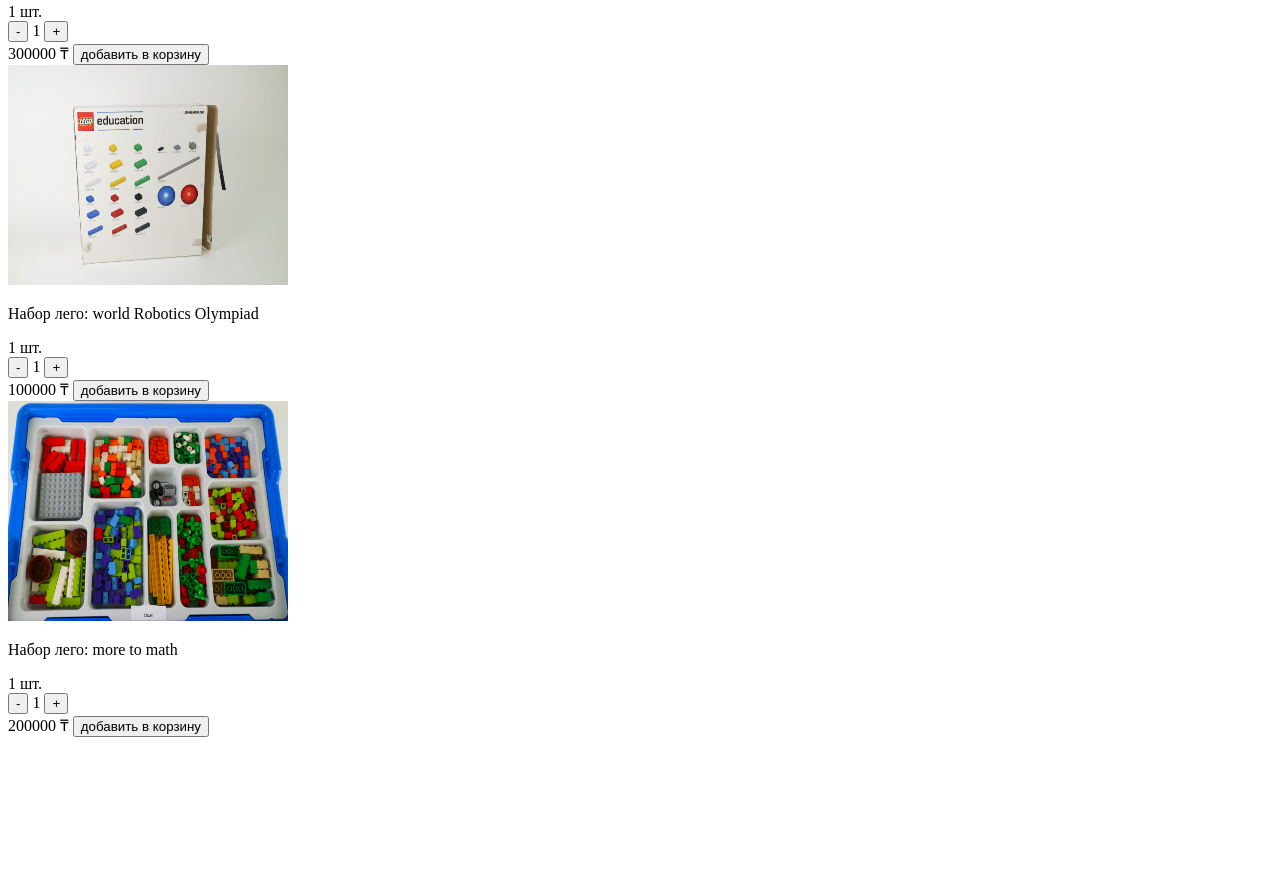
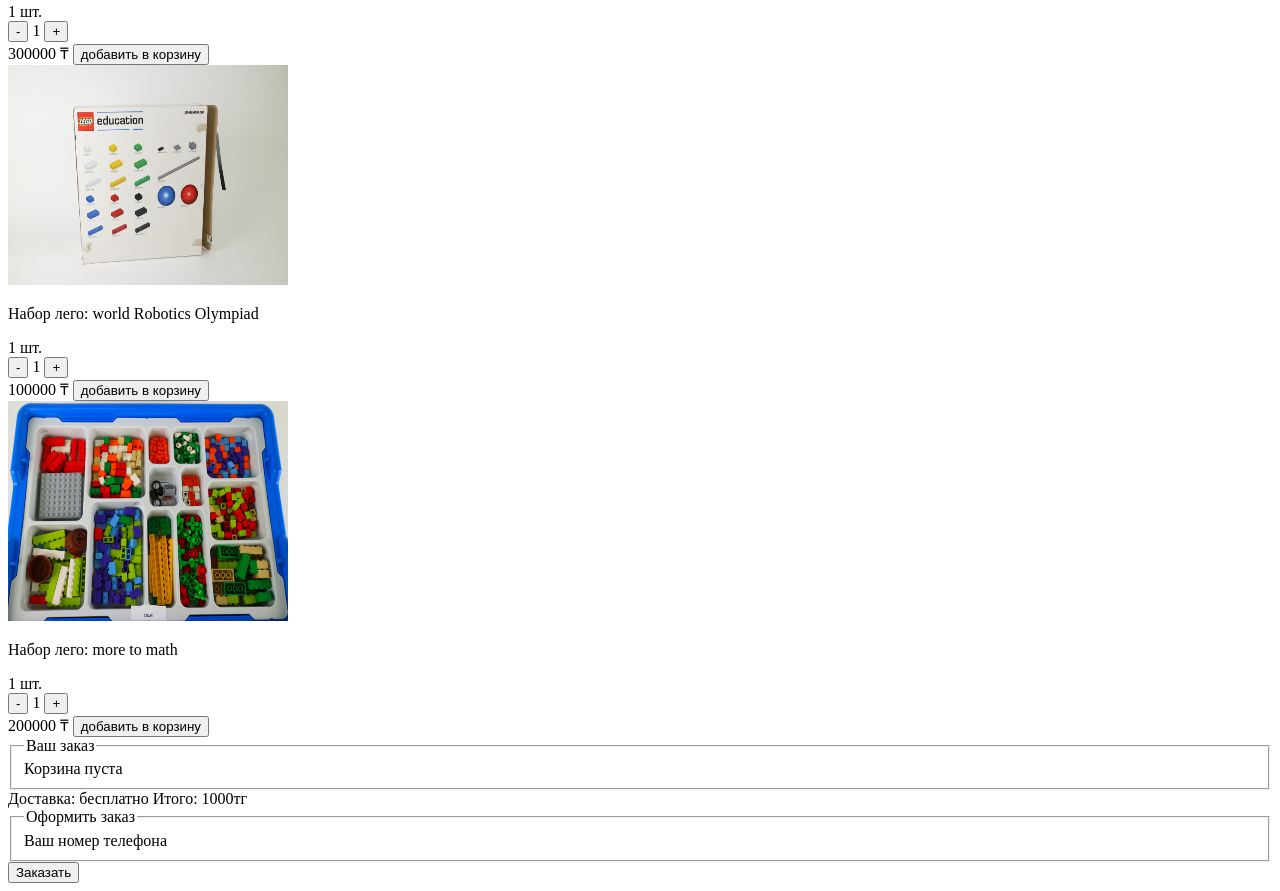
Before and after one commit to daniel23432423/Online-shop, a plain HTML site: page catalog.html in a window 1280 px wide. Shown: the part 2833-3724 px from the top of the page. Before the commit the page ends 3578 px from the top, so only its background shows below. Drawn offline with Linux system fonts and the light colour scheme.

Commit message:
Модифицировал каталог html  и сохранил

```diff
--- a/catalog.html
+++ b/catalog.html
@@ -133,6 +133,19 @@
                 </div>
                 <span>200000 ₸</span>
                 <button>добавить в корзину</button>
+                <form>
+                    <fieldset>
+                        <legend>Ваш заказ</legend>
+                        <label>Корзина пуста</label>
+                    </fieldset>
+                    <span>Доставка: бесплатно</span>
+                    <span>Итого: 1000тг</span>
+                    <fieldset>
+                        <legend>Оформить заказ</legend>
+                        <label>Ваш номер телефона</label>
+                    </fieldset>
+                    <button>Заказать</button>
+                </form>
             </div>
         </section>
     </main>
```
